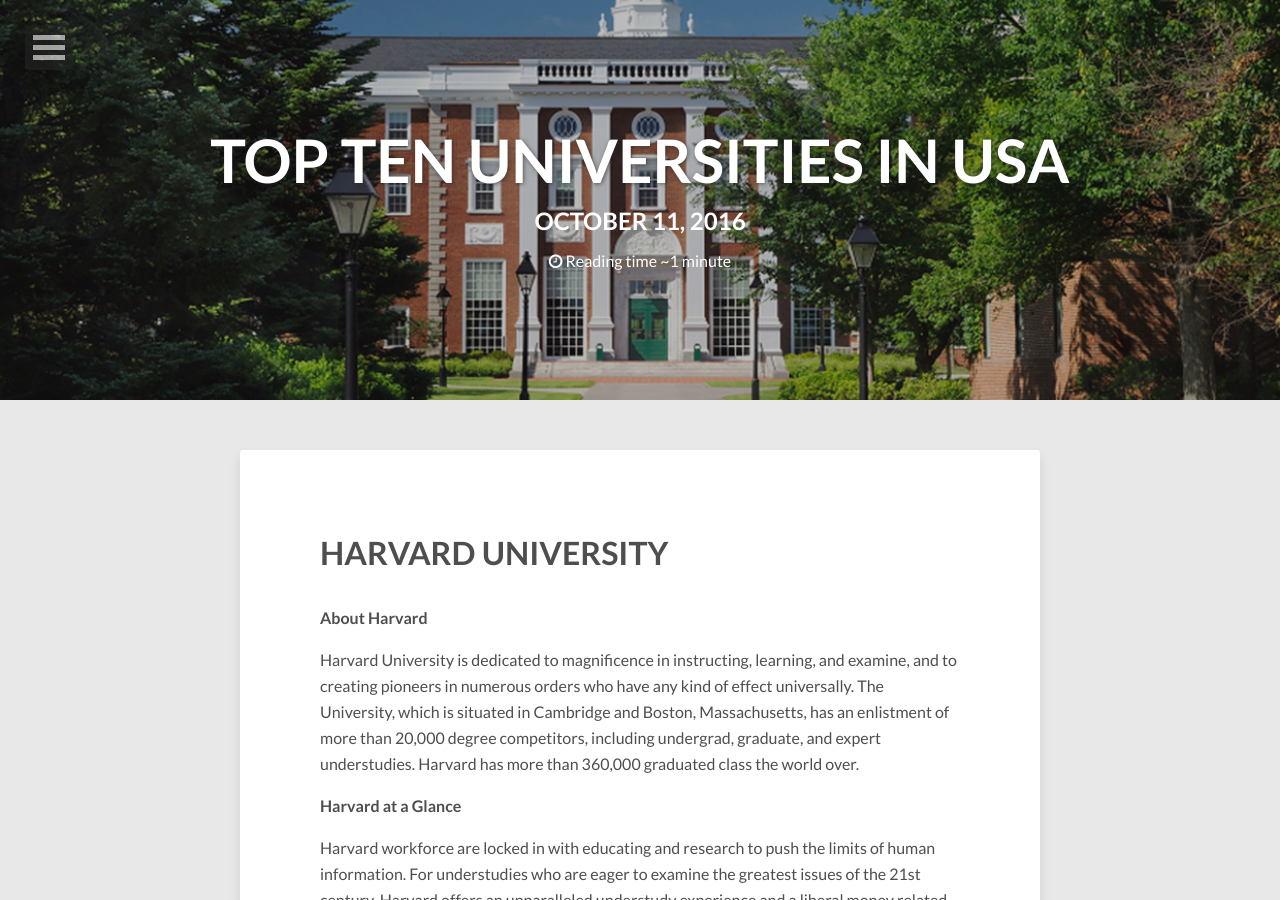
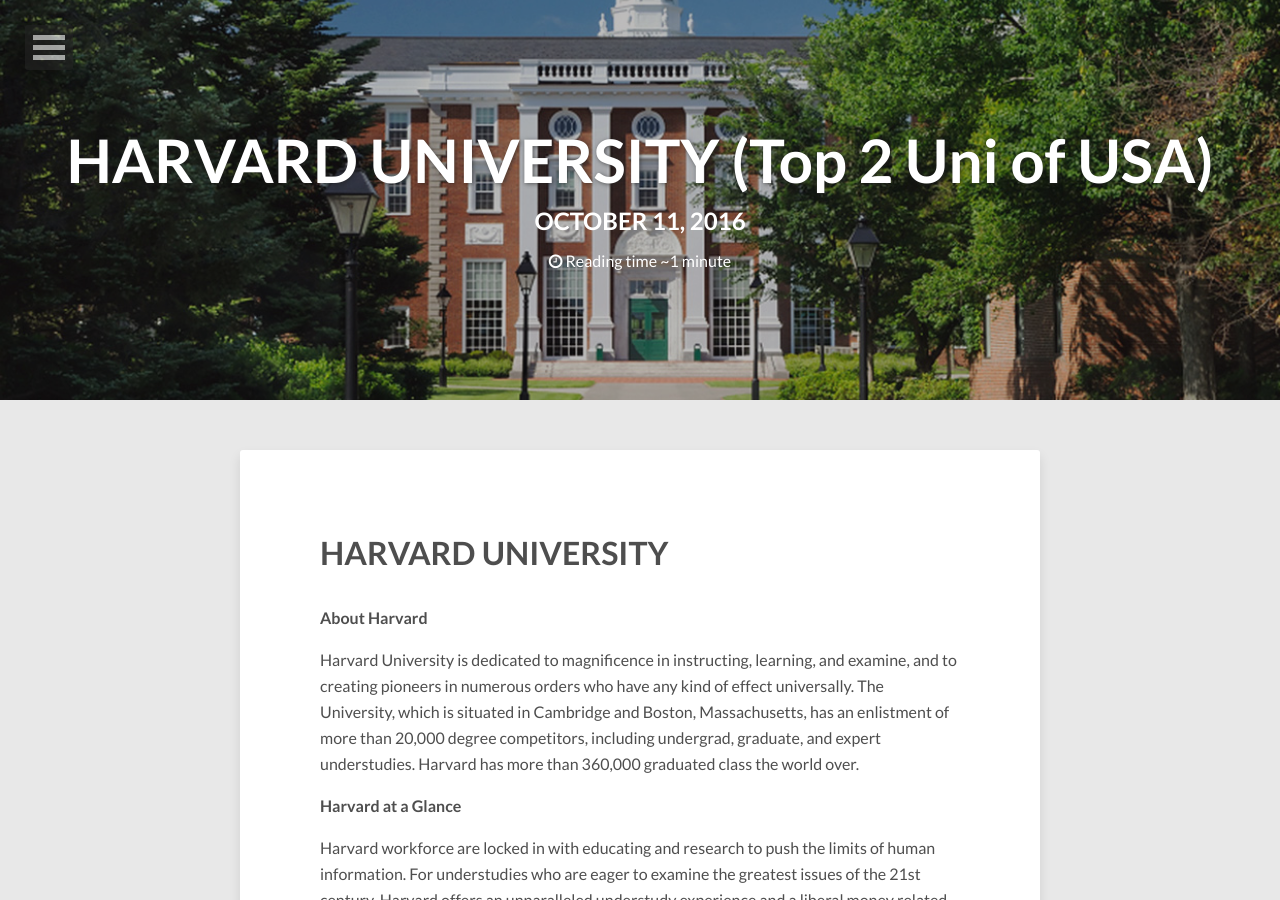
Before and after one commit to vivek1karna/topten, a Jekyll site: the page built from _posts/2016-10-11-top-online-universities2.md, in a window 1280 px wide and 900 px high. Built offline with Jekyll 4.4.1, drawn with Linux system fonts in a browser that asks for light colours; nearby versions of some CDN libraries; comment, search, counter and statistics services are not loaded.

Commit message:
Update 2016-10-11-top-online-universities2.md

```diff
--- a/_posts/2016-10-11-top-online-universities2.md
+++ b/_posts/2016-10-11-top-online-universities2.md
@@ -1,6 +1,6 @@
 ---
 layout: post
-title: TOP TEN UNIVERSITIES IN USA
+title: HARVARD UNIVERSITY (Top 2 Uni of USA)
 description: Top Online Universities
 comments: true
 tags: [Online Universities]
```
